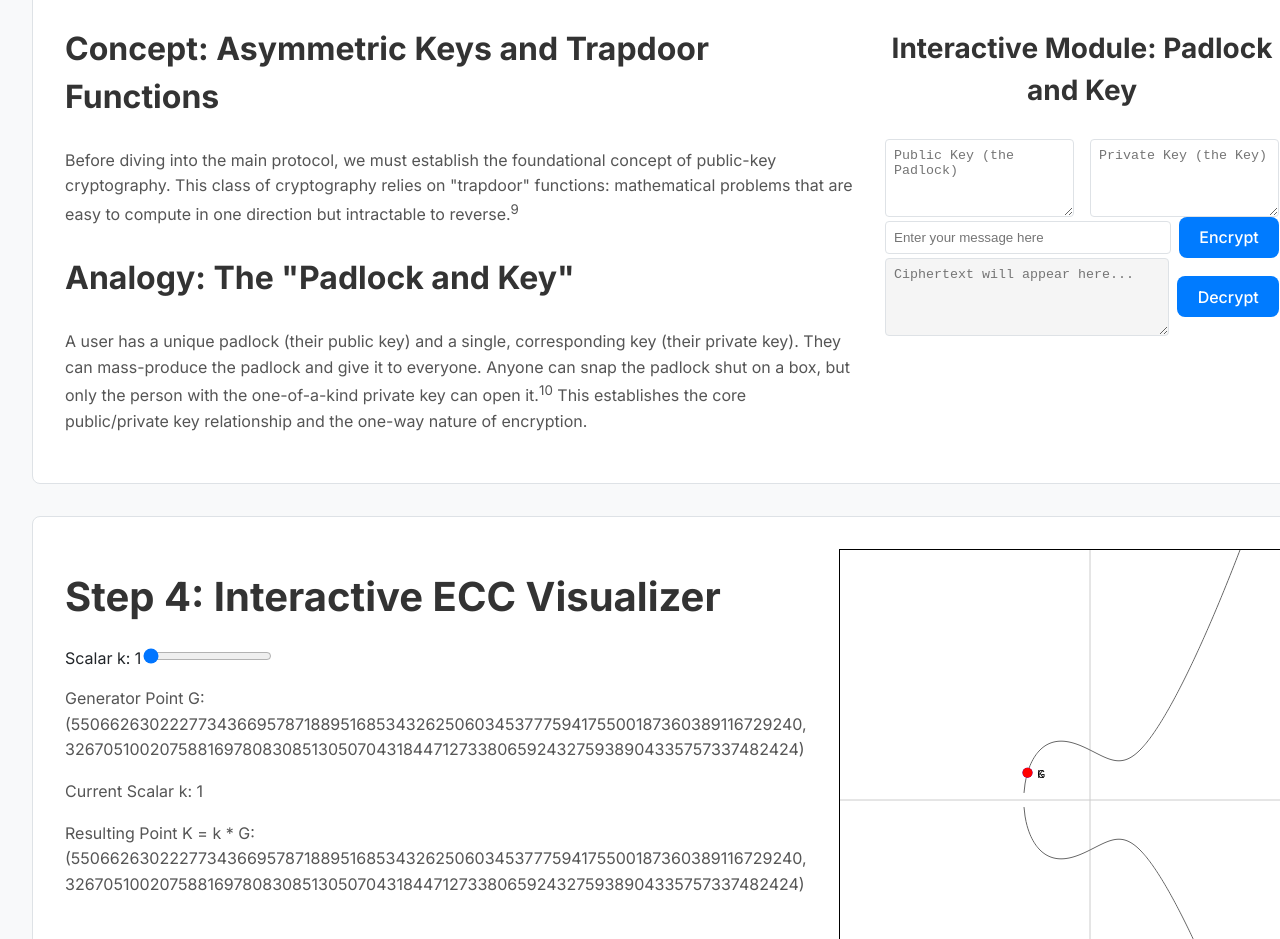
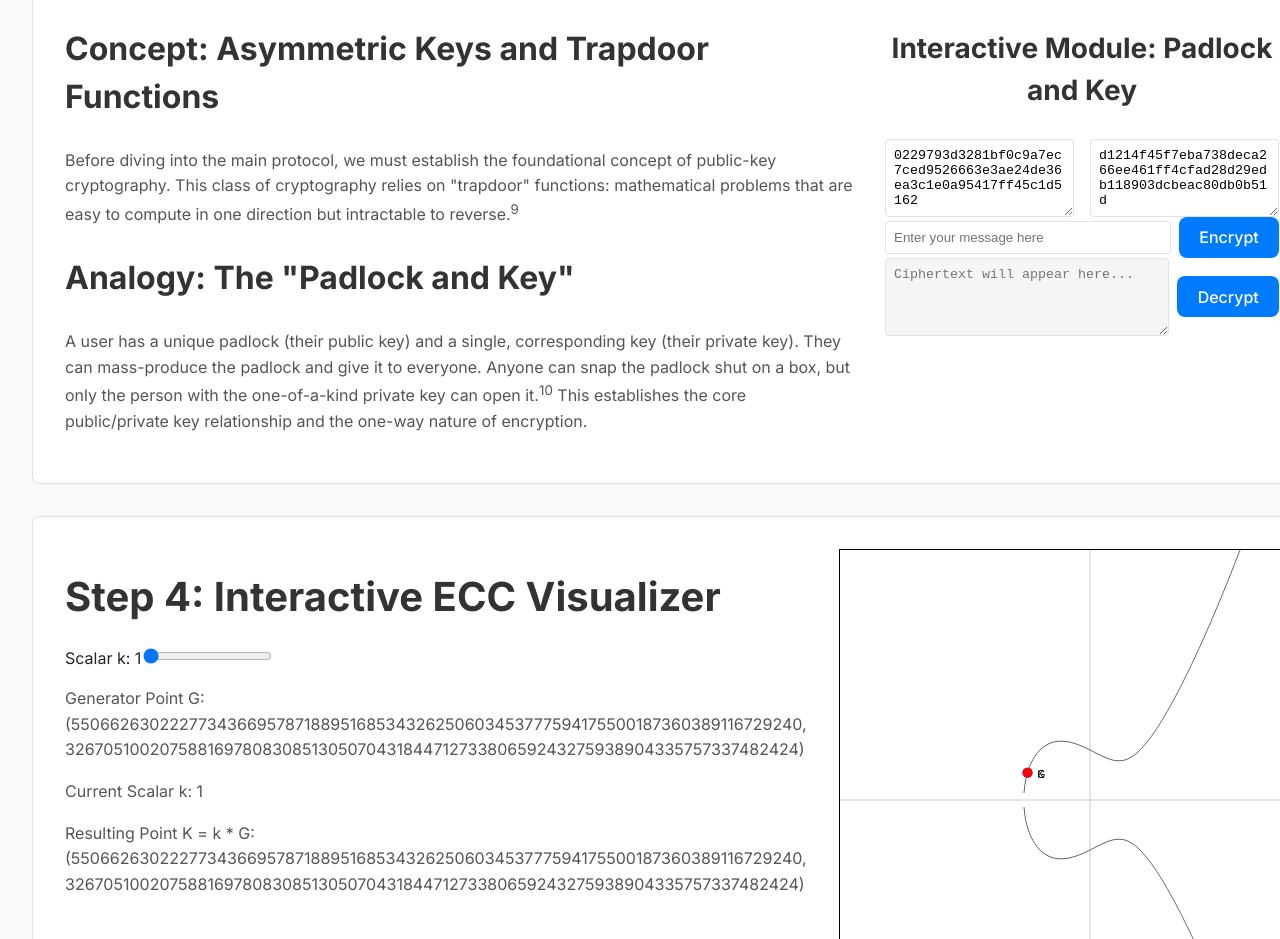
Before and after one commit to korjavin/privacypassdemo, a React (Vite) app: page / in a window 1280 px wide. Shown: the part 1460-2399 px from the top of the page. Built offline with nearby package versions, Linux system fonts and the light colour scheme; no server answers.

Commit message:
feat: implement key generation in Step 3

```diff
--- a/src/components/steps/Step3_PKC.jsx
+++ b/src/components/steps/Step3_PKC.jsx
@@ -1,10 +1,19 @@
-import React, { useState } from 'react';
+import React, { useState, useEffect } from 'react';
+import { bytesToHex } from '@noble/curves/abstract/utils';
+import { generatePrivateKey, getPublicKey } from '../../lib/crypto';
 
 const Step3_PKC = () => {
   const [publicKey, setPublicKey] = useState('');
   const [privateKey, setPrivateKey] = useState('');
   const [message, setMessage] = useState('');
   const [ciphertext, /*setCiphertext*/] = useState('');
+
+  useEffect(() => {
+    const newPrivateKey = generatePrivateKey();
+    const newPublicKey = getPublicKey(newPrivateKey);
+    setPrivateKey(bytesToHex(newPrivateKey));
+    setPublicKey(newPublicKey);
+  }, []);
 
   return (
     <div className="step-container">
```
